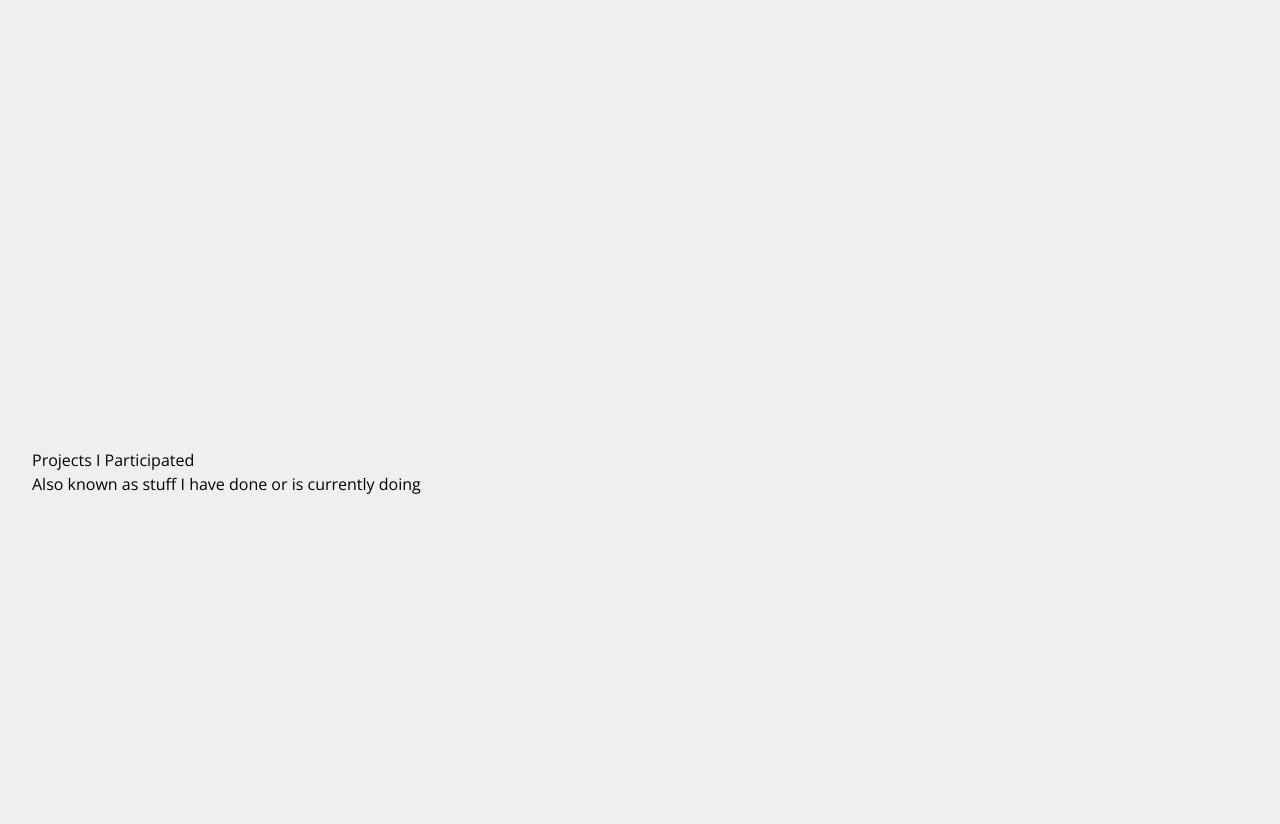
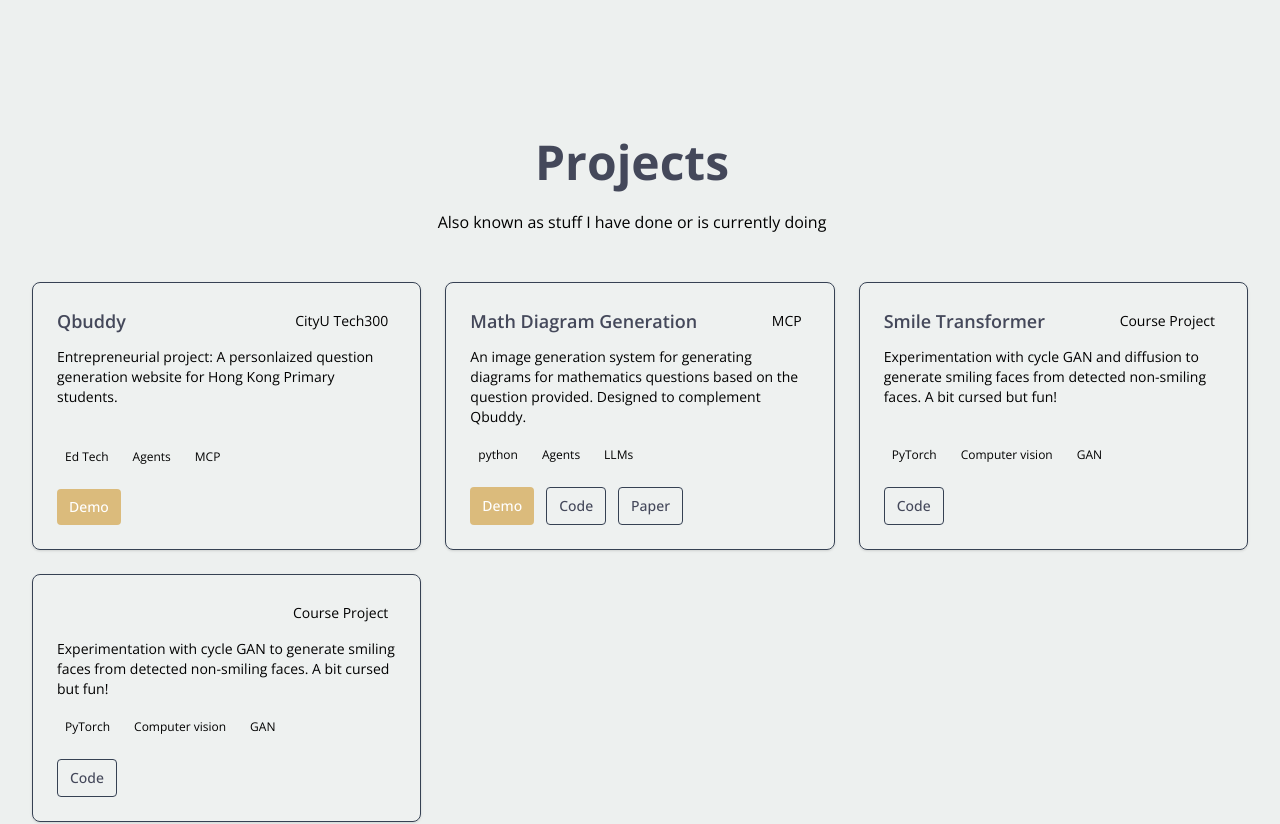
Before and after one commit to nychopkie/nychopkie.github.io, a Vue app: page / in a window 1280 px wide. Shown: the part 1460-2284 px from the top of the page. Built offline with nearby package versions, Linux system fonts and the light colour scheme.

Commit message:
updated many pages info

```diff
--- a/src/components/AboutMeSection.vue
+++ b/src/components/AboutMeSection.vue
@@ -13,14 +13,13 @@
          >> put cv here if need in the future
           -->
 
-        <!-- <div class="max-w-300 px-6 text-center">
-            <p class="text-lg leading-relaxed">
-               Lorem ipsum dolor sit amet consectetur adipisicing elit. Optio voluptates, recusandae laudantium perspiciatis ipsam quasi atque voluptatibus rerum dolorem libero? Consectetur similique magnam nobis harum sint. Possimus blanditiis officiis maiores?
-            </p>
-        </div> -->
-
         <div class="w-full px-5 sm:px-8 md:px-12 lg:px-8 max-w-screen-lg lg:max-w-screen-xl mx-auto relative">
-            Lorem ipsum dolor sit amet consectetur, adipisicing elit. Quibusdam unde consectetur autem suscipit atque, voluptas iusto distinctio. Quam, porro pariatur rerum, expedita saepe cum deleniti quia quod, officiis harum magnam?Lorem ipsum dolor sit amet, consectetur adipisicing elit. Atque eum aperiam possimus, impedit accusamus vel officia dolores, quidem placeat minus ipsum nisi reiciendis delectus velit eaque vitae? Voluptatibus, ipsum consequuntur.lorem ipsum dolor sit amet consectetur adipisicing elit. Optio voluptates, recusandae laudantium perspiciatis ipsam quasi atque voluptatibus rerum dolorem libero? Consectetur similique magnam nobis harum sint. Possimus blanditiis officiis maiores?
+            <div class="max-w-300 px-6 text-center">
+                <h1 class="pt-4 text-text font-bold text-3xl md:text-4xl lg:text-5xl">About me</h1>
+            </div>
+            <div class="mt-8 md:mt-12 lg:mt-16">
+                Lorem ipsum dolor sit amet consectetur, adipisicing elit. Quibusdam unde consectetur autem suscipit atque, voluptas iusto distinctio. Quam, porro pariatur rerum, expedita saepe cum deleniti quia quod, officiis harum magnam?Lorem ipsum dolor sit amet, consectetur adipisicing elit. Atque eum aperiam possimus, impedit accusamus vel officia dolores, quidem placeat minus ipsum nisi reiciendis delectus velit eaque vitae? Voluptatibus, ipsum consequuntur.lorem ipsum dolor sit amet consectetur adipisicing elit. Optio voluptates, recusandae laudantium perspiciatis ipsam quasi atque voluptatibus rerum dolorem libero? Consectetur similique magnam nobis harum sint. Possimus blanditiis officiis maiores?
+            </div>
         </div>
 
     </section>
--- a/src/components/ContactSection.vue
+++ b/src/components/ContactSection.vue
@@ -1,6 +1,9 @@
 <template>
     <section class="relative w-full h-screen flex items-center justify-center" data-aos="fade-up" id="contact">
         <div class="w-full px-5 sm:px-8 md:px-12 lg:px-8 max-w-screen-lg lg:max-w-screen-xl mx-auto relative">
+            <div class="max-w-300 px-6 text-center">
+                <h1 class="pt-4 text-text font-bold text-3xl md:text-4xl lg:text-5xl">Contact</h1>
+            </div>
             Lorem ipsum dolor sit amet consectetur, adipisicing elit. Quibusdam unde consectetur autem suscipit atque, voluptas iusto distinctio. Quam, porro pariatur rerum, expedita saepe cum deleniti quia quod, officiis harum magnam?Lorem ipsum dolor sit amet, consectetur adipisicing elit. Atque eum aperiam possimus, impedit accusamus vel officia dolores, quidem placeat minus ipsum nisi reiciendis delectus velit eaque vitae? Voluptatibus, ipsum consequuntur.lorem ipsum dolor sit amet consectetur adipisicing elit. Optio voluptates, recusandae laudantium perspiciatis ipsam quasi atque voluptatibus rerum dolorem libero? Consectetur similique magnam nobis harum sint. Possimus blanditiis officiis maiores?
             <h1 class="">Lets keep in touch!</h1>
             <!-- contacts to put:
--- a/src/components/ProjectSection.vue
+++ b/src/components/ProjectSection.vue
@@ -1,8 +1,88 @@
 <template>
     <section class="relative w-full h-screen flex items-center justify-center" data-aos="fade-up" id="projects">
         <div class="w-full px-5 sm:px-8 md:px-12 lg:px-8 max-w-screen-lg lg:max-w-screen-xl mx-auto relative">
-            <h1 class="">Projects I Participated</h1>
-            <p>Also known as stuff I have done or is currently doing</p>
+            <div class="max-w-300 px-6 text-center">
+                <h1 class="pt-4 text-text font-bold text-3xl md:text-4xl lg:text-5xl">Projects</h1>
+                <p class="mt-6">Also known as stuff I have done or is currently doing</p>
+            </div>
+            <div class="mt-12 grid gap-6 grid-cols-1 sm:grid-cols-2 lg:grid-cols-3">
+                <article
+                    v-for="(p, i) in projects"
+                    :key="p.id ?? i"
+                    class="bg-white/5 border border-gray-700 rounded-lg p-6 flex flex-col shadow-sm hover:shadow-md transition"
+                >
+                    <header class="flex items-start justify-between">
+                        <h3 class="text-lg font-semibold text-text">{{ p.title }}</h3>
+                        <span class="text-sm text-muted px-2 py-1 rounded bg-muted/10">{{ p.type }}</span>
+                    </header>
+
+                    <p class="mt-3 text-sm text-muted flex-1">{{ p.description }}</p>
+
+                    <div class="mt-4 flex flex-wrap gap-2">
+                        <span
+                            v-for="(tag, ti) in p.tags"
+                            :key="ti"
+                            class="text-xs px-2 py-1 bg-muted/10 rounded"
+                        >
+                            {{ tag }}
+                        </span>
+                    </div>
+
+                    <div class="mt-5 flex gap-3">
+                        <a
+                            v-if="p.links?.live"
+                            :href="p.links.live"
+                            target="_blank"
+                            rel="noopener"
+                            class="inline-flex items-center justify-center px-3 py-2 text-sm font-medium rounded bg-primary transition text-white hover:bg-accent ease-linear"
+                        >
+                            Demo
+                        </a>
+
+                        <a
+                            v-if="p.links?.overview"
+                            :href="p.links.overview"
+                            target="_blank"
+                            rel="noopener"
+                            class="inline-flex items-center justify-center px-3 py-2 text-sm font-medium rounded bg-primary transition text-white hover:bg-accent ease-linear"
+                        >
+                            Overview
+                        </a>
+
+                        <a
+                            v-if="p.links?.repo"
+                            :href="p.links.repo"
+                            target="_blank"
+                            rel="noopener"
+                            class="inline-flex items-center justify-center px-3 py-2 text-sm font-medium rounded border border-gray-700 text-text transition hover:bg-accent hover:text-white ease-linear"
+                        >
+                            Code
+                        </a>
+
+                        <a
+                            v-if="p.links?.paper"
+                            :href="p.links.paper"
+                            target="_blank"
+                            rel="noopener"
+                            class="inline-flex items-center justify-center px-3 py-2 text-sm font-medium rounded border border-gray-700 text-text transition hover:bg-accent hover:text-white ease-linear"
+                        >
+                            Paper
+                        </a>
+
+                        <a
+                            v-if="p.links?.secondary"
+                            :href="p.links.secondary"
+                            target="_blank"
+                            rel="noopener"
+                            class="inline-flex items-center justify-center px-3 py-2 text-sm font-medium rounded border border-gray-700 text-text transition hover:bg-accent hover:text-white ease-linear"
+                        >
+                            {{ p.links.secondaryText ?? 'Notes' }}
+                        </a>
+
+                        <span v-if="!p.links || Object.keys(p.links).length === 0" class="text-sm text-muted">No links</span>
+                    </div>
+                </article>
+            </div>
             <!-- some projects to include
             1. Qbuddy >> rmb to insert website link here
             2. hackathon projects:
@@ -17,3 +97,51 @@
 
     </section>
 </template>
+<script setup>
+const projects = [
+  {
+    id: 'qbuddy',
+    title: 'Qbuddy',
+    type: 'CityU Tech300',
+    description: 'Entrepreneurial project: A personlaized question generation website for Hong Kong Primary students. ',
+    tags: ['Ed Tech', 'Agents', 'MCP'],
+    links: {
+      live: 'https://qbuddy.com.hk/',
+    //   repo: 'https://github.com/nychopkie/qbuddy',
+    //   overview: 'https://nychopkie.github.io/qbuddy-overview'
+    }
+  },
+  {
+    id: 'qbuddy_image_gen',
+    title: 'Math Diagram Generation',
+    type: 'MCP',
+    description: 'An image generation system for generating diagrams for mathematics questions based on the question provided. Designed to complement Qbuddy.',
+    tags: ['python', 'Agents', 'LLMs'],
+    links: {
+      live: 'To be added soon',
+      repo: 'To be added soon',
+      paper: 'To be added soon'
+    }
+  },
+  {
+    id: 'cursed-smile-transformer',
+    title: 'Smile Transformer',
+    type: 'Course Project',
+    description: 'Experimentation with cycle GAN and diffusion to generate smiling faces from detected non-smiling faces. A bit cursed but fun!',
+    tags: ['PyTorch', 'Computer vision', 'GAN'],
+    links: {
+      repo: 'https://github.com/nychopkie/Smile'
+    }
+  },
+  {
+    id: 'comp4651',
+    title: '',
+    type: 'Course Project',
+    description: 'Experimentation with cycle GAN to generate smiling faces from detected non-smiling faces. A bit cursed but fun!',
+    tags: ['PyTorch', 'Computer vision', 'GAN'],
+    links: {
+      repo: 'https://github.com/nychopkie/Smile'
+    }
+  }
+]
+</script>
--- a/vite.config.js
+++ b/vite.config.js
@@ -5,7 +5,7 @@ import tailwindcss from '@tailwindcss/vite'
 
 export default defineConfig({
   base: process.env.NODE_ENV === 'production'
-    ? '/nychopkie.github.io/' // Replace 'your-repo-name' with your actual repository name
+    ? '' // Replace 'your-repo-name' with your actual repository name, me me deploy at root?
     : '/',
   plugins: [
     vue(),
```
